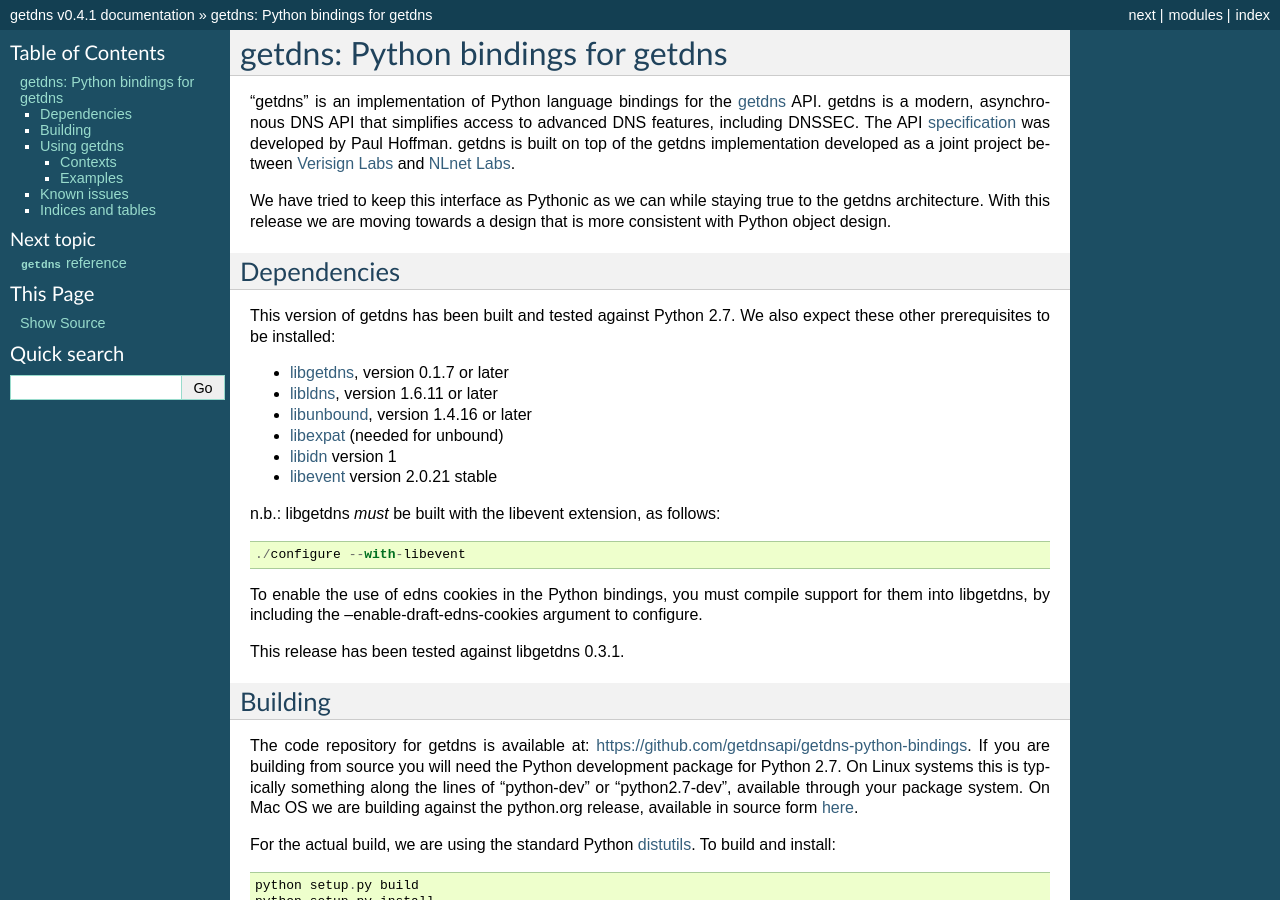
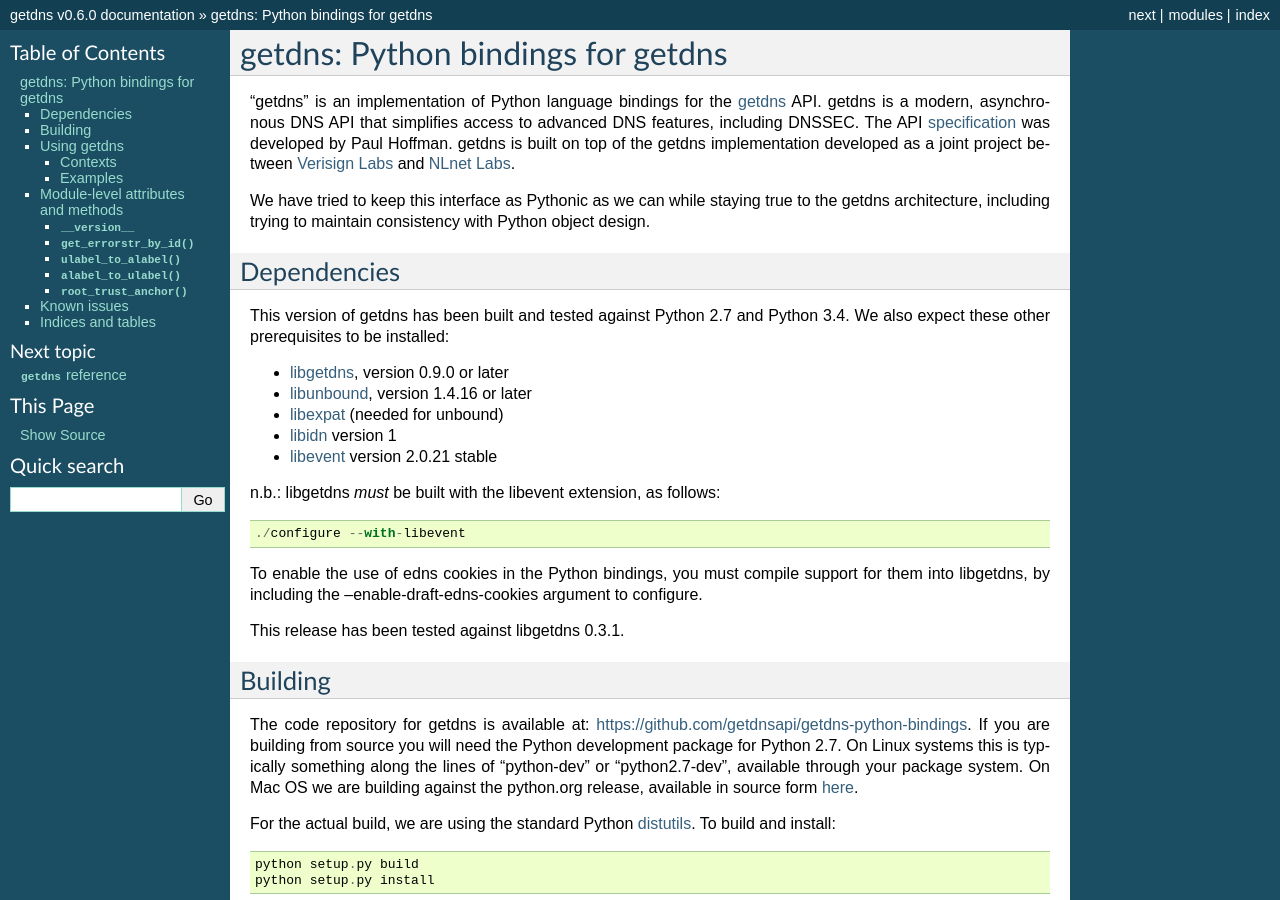
Before and after one commit to getdnsapi/getdns-python-bindings, a Sphinx documentation site: the page built from doc/index.rst, in a window 1280 px wide and 900 px high. Built offline with Sphinx 7.4.7, drawn with Linux system fonts in a browser that asks for light colours; some of the changed text lies outside the part shown.

Commit message:
Updated documentation for v0.6.0 release

```diff
--- a/doc/conf.py
+++ b/doc/conf.py
@@ -48,9 +48,9 @@
 # built documents.
 #
 # The short X.Y version.
-version = 'v0.4.1'
+version = 'v0.6.0'
 # The full version, including alpha/beta/rc tags.
-release = 'v0.4.1'
+release = 'v0.6.0'
 
 # The language for content autogenerated by Sphinx. Refer to documentation
 # for a list of supported languages.
--- a/doc/index.rst
+++ b/doc/index.rst
@@ -18,20 +18,18 @@
 and `NLnet Labs <http://nlnetlabs.nl/>`_.
 
 We have tried to keep this interface as Pythonic as we can
-while staying true to the getdns architecture.  With this
-release we are moving towards a design that is more consistent with
+while staying true to the getdns architecture, including
+trying to maintain consistency with
 Python object design.
 
 Dependencies
 ============
 
 This version of getdns has been built and tested against Python
-2.7.  We also expect these other prerequisites to be
+2.7 and Python 3.4.  We also expect these other prerequisites to be
 installed:
 
-* `libgetdns <http://getdnsapi.net/>`_, version 0.1.7 or later
-* `libldns <https://www.nlnetlabs.nl/projects/ldns/>`_,
-  version 1.6.11 or later
+* `libgetdns <http://getdnsapi.net/>`_, version 0.9.0 or later
 * `libunbound
   <http://www.nlnetlabs.nl/projects/unbound/>`_, version
   1.4.16 or later
@@ -56,7 +54,8 @@
 ========
 
 The code repository for getdns is available at:
-`<https://github.com/getdnsapi/getdns-python-bindings>`_.  If you are building from source you will
+`<https://github.com/getdnsapi/getdns-python-bindings>`_.
+If you are building from source you will
 need the Python development package for Python 2.7.  On
 Linux systems this is typically something along the lines of
 "python-dev" or "python2.7-dev", available through your
@@ -199,6 +198,36 @@
         main()
 
 
+Module-level attributes and methods
+===================================
+
+.. py:attribute:: __version__
+
+   The ``getdns.__version__`` attribute contains the version
+   string for the Python getdns module.  Please note that
+   this is independent of the version of the underlying
+   getdns library, which may be retrieved through attributes
+   associated with a Context.
+
+.. py:method:: get_errorstr_by_id()
+
+   Returns a human-friendly string representation of an
+   error ID.
+
+.. py:method:: ulabel_to_alabel()
+
+   Converts a ulabel to an alabel.  Takes one argument (the
+   ulabel)
+
+.. py:method:: alabel_to_ulabel()
+
+   Converts an alabel to a ulabel.  Takes one argument (the
+   alabel)
+
+.. py:method:: root_trust_anchor()
+
+   Returns the default root trust anchor for DNSSEC.
+
 Known issues
 ============
 
```
Also changed, not shown: doc/functions.rst (+169 -131 lines), doc/response.rst (+16 -0 lines).
